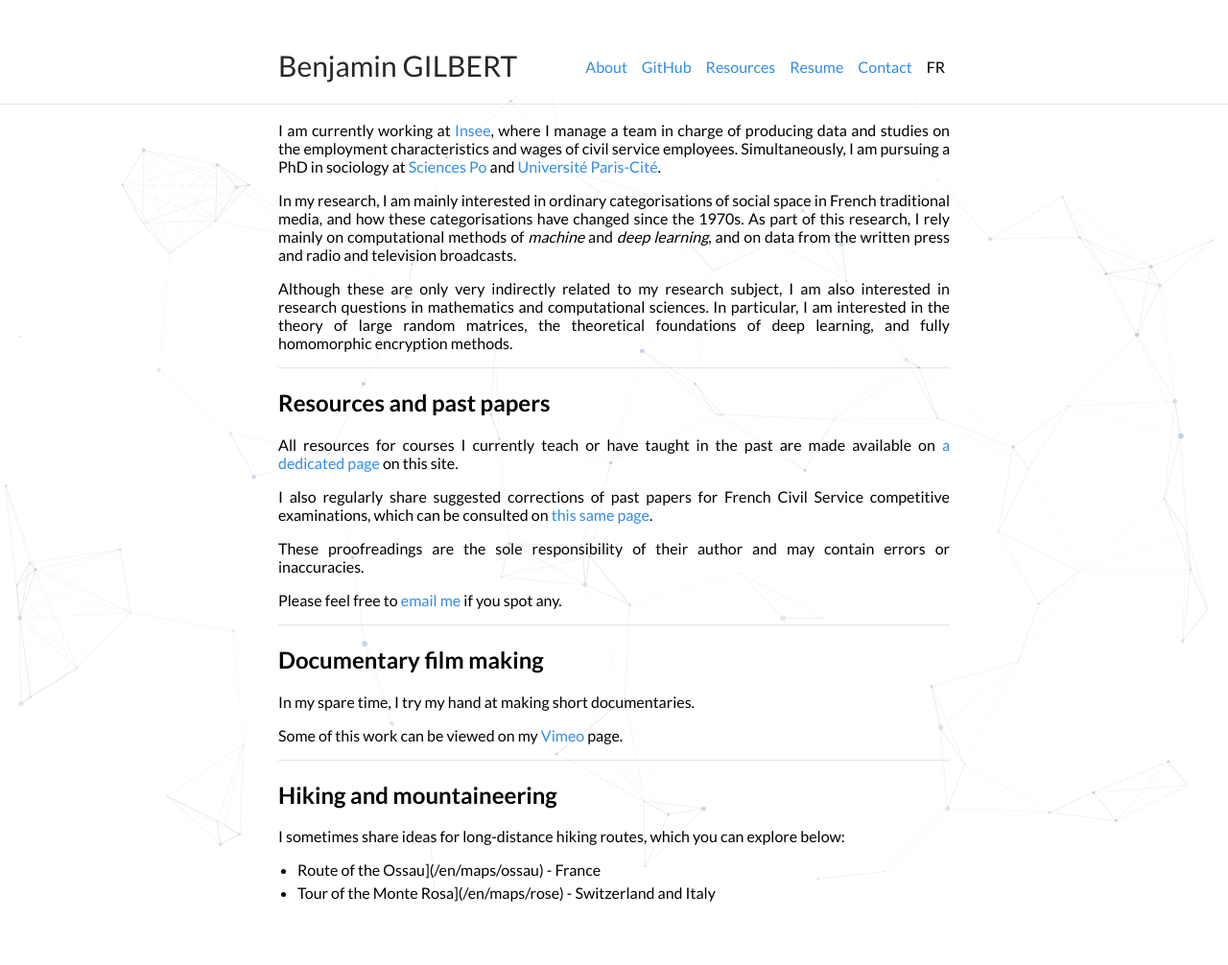
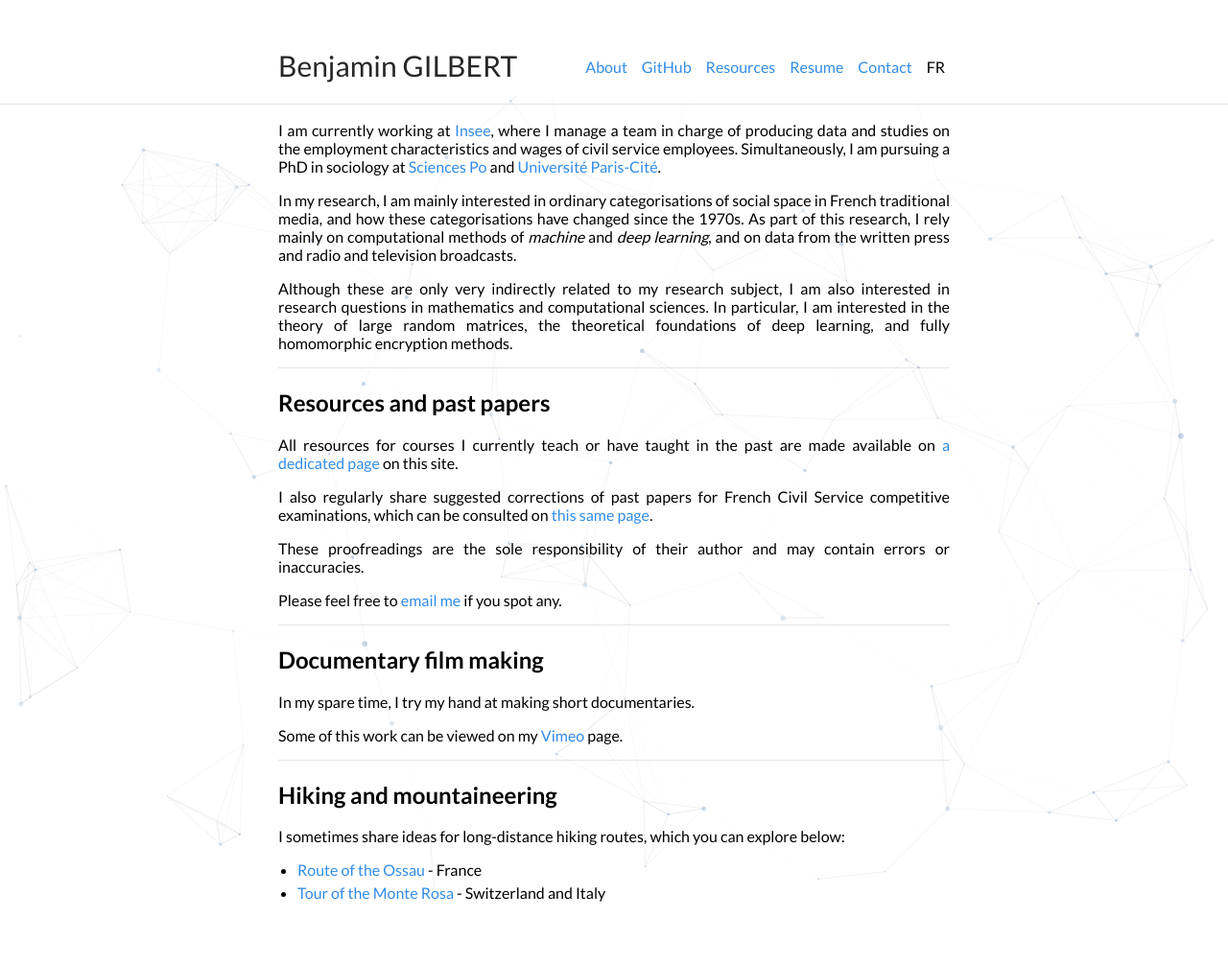
Before and after one commit to bglbrt/bglbrt.github.io, a Jekyll site: the page built from en/about.md, in a window 1280 px wide. Shown: the whole page at 96% size. Built offline with Jekyll 4.4.1, drawn with Linux system fonts in a browser that asks for light colours; nearby versions of some CDN libraries; some of the changed lines change nothing that is shown.

Commit message:
Mise à jour du site

```diff
--- a/en/about.md
+++ b/en/about.md
@@ -53,5 +53,5 @@ lang: "en"
 
 </div>
 
-* Route of the Ossau](/en/maps/ossau) - France
-* Tour of the Monte Rosa](/en/maps/rose) - Switzerland and Italy
+* [Route of the Ossau](/en/maps/ossau) - France
+* [Tour of the Monte Rosa](/en/maps/rosa) - Switzerland and Italy
```
Also changed, not shown: en/maps/rosa.md (renamed from en/maps/rose.md).
